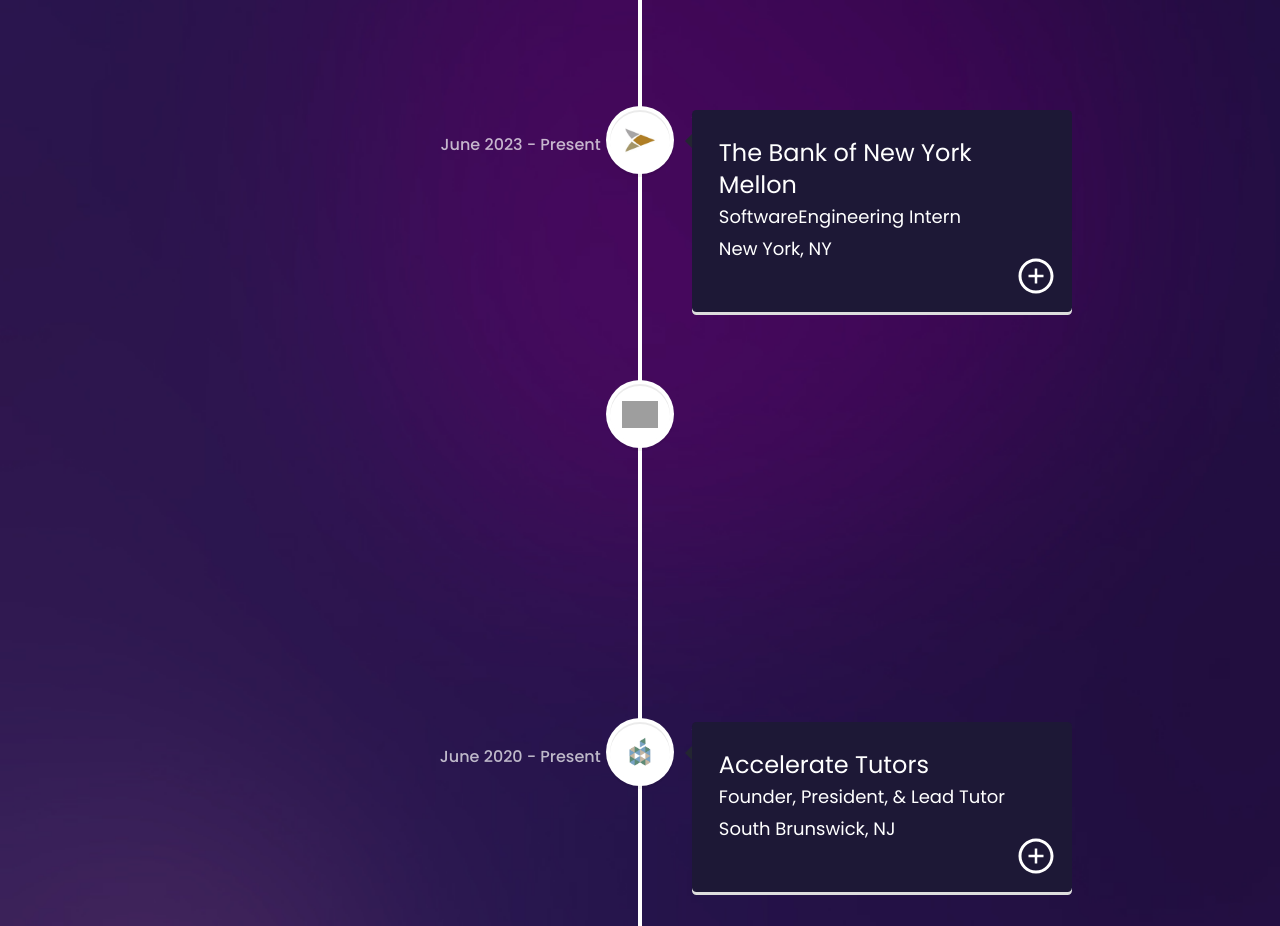
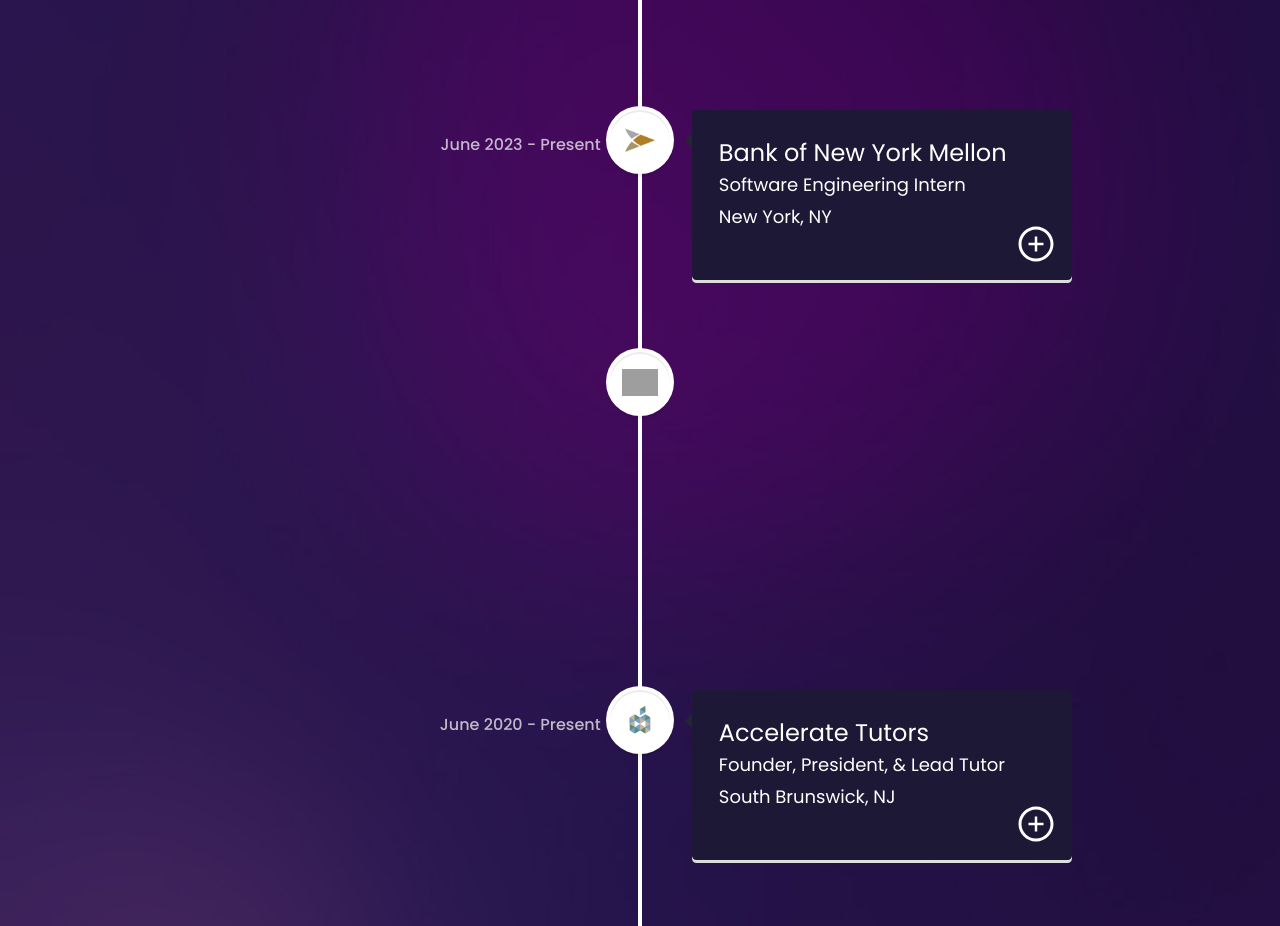
Before and after one commit to akshay-mistry/akshay-mistry.github.io, a React (Create React App) app in the folder portfolio-starter/: page / in a window 1280 px wide. Shown: the part 1780-2706 px from the top of the page. Built offline with nearby package versions, Linux system fonts and the light colour scheme; grey boxes are pictures that could not be loaded; the HTML template or start-up script is replaced by a standard one.

Commit message:
fixing stuff

```diff
--- a/portfolio-starter/package.json
+++ b/portfolio-starter/package.json
@@ -17,7 +17,7 @@
     "react-dom": "^18.2.0",
     "react-parallax-tilt": "^1.7.140",
     "react-particles": "^2.9.3",
-    "react-scripts": "5.0.1",
+    "react-scripts": "^5.0.1",
     "react-tilt": "^1.0.2",
     "react-tsparticles": "^2.9.3",
     "react-vertical-timeline-component": "^3.6.0",
--- a/portfolio-starter/src/components/Experience.js
+++ b/portfolio-starter/src/components/Experience.js
@@ -21,8 +21,8 @@
     iconBg: "#FFFFFF"
   },
   {
-    place: "The Bank of New York Mellon",
-    title: "SoftwareEngineering Intern",
+    place: "Bank of New York Mellon",
+    title: "Software Engineering Intern",
     location: "New York, NY",
     date: "June 2023 - Present",
     description: [
```
Also changed, not shown: 1 other file (tests, documents, lock files or other folders).
